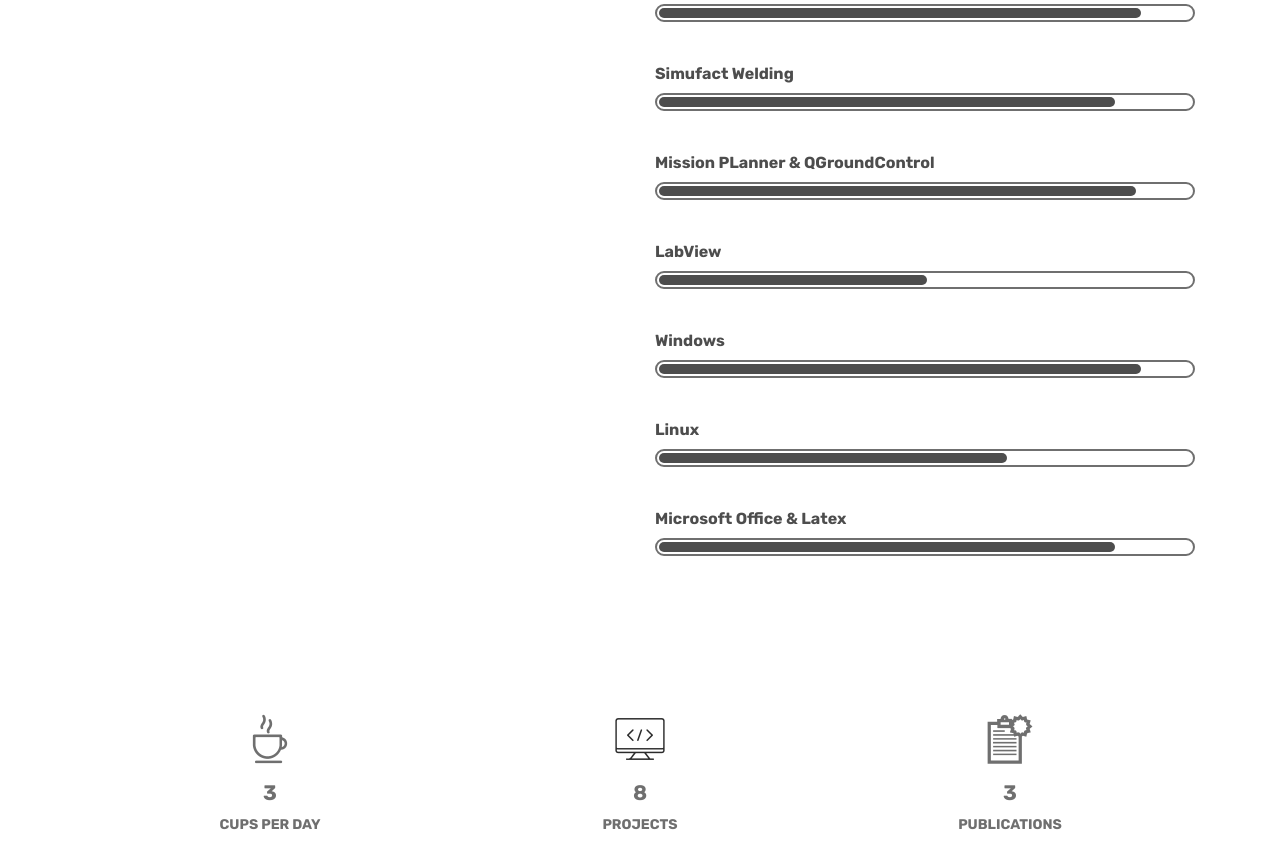
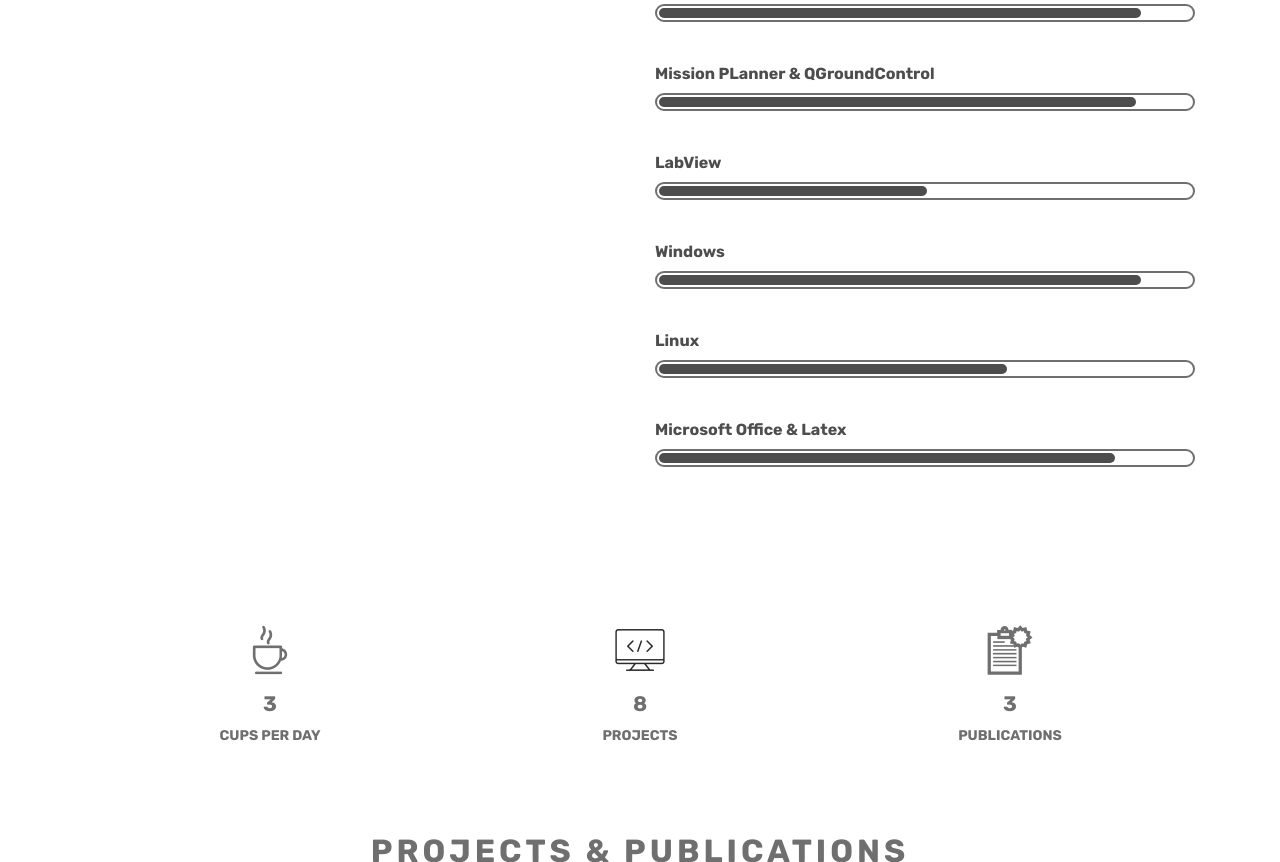
Before and after one commit to RashedKhader/Portfolio, a plain HTML site: page index.html in a window 1280 px wide. Shown: the part 1786-2648 px from the top of the page. Drawn offline with nearby package versions, Linux system fonts and the light colour scheme.

Commit message:
Update index.html

```diff
--- a/index.html
+++ b/index.html
@@ -292,14 +292,6 @@
           </div>
 
           <div class="clearfix">
-            <span class="skillbar-title">Simufact Welding</span>
-
-            <div class="skillbar" data-percent="85%">
-              <div class="skillbar-bar"></div>
-            </div>
-          </div>
-
-          <div class="clearfix">
             <span class="skillbar-title">Mission PLanner &amp; QGroundControl</span>
 
             <div class="skillbar" data-percent="89%">
```
